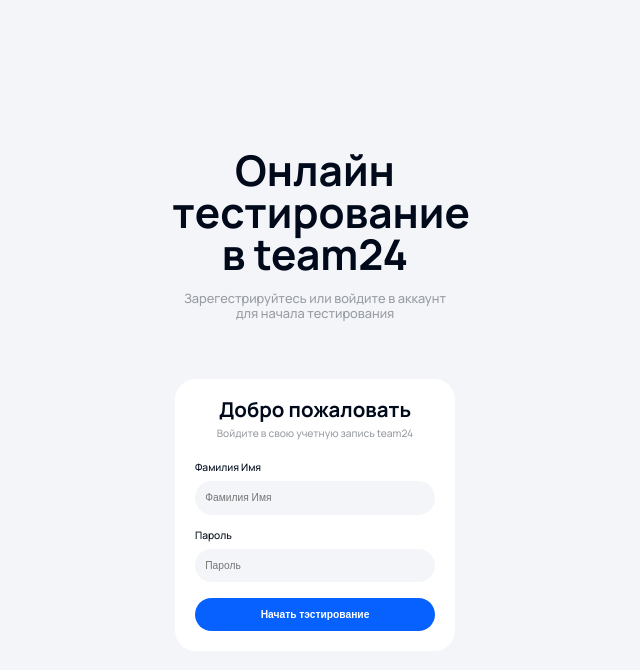
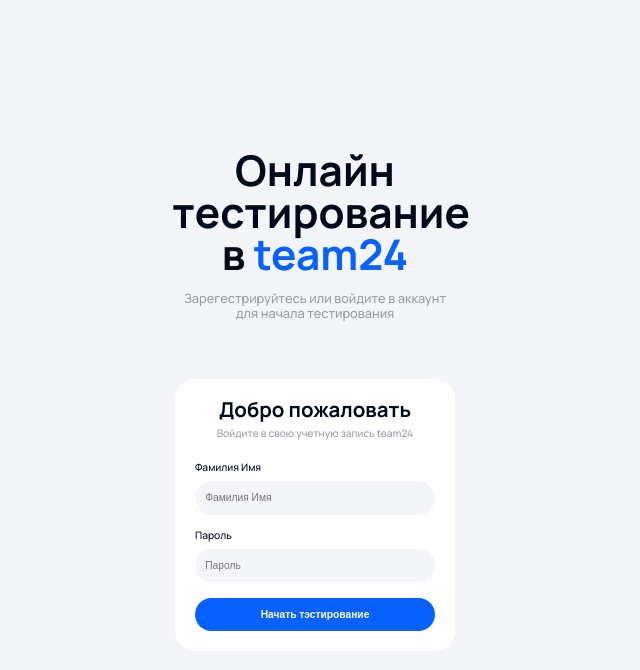
Before and after one commit to Nagiev100/SkillTrack, a Next.js app: page /auth in a window 1280 px wide. Shown: the top 670 px of the page, without its empty margins (325-965 px from the left). Built offline with nearby package versions, Linux system fonts and the light colour scheme.

Commit message:
Refactor units of measurement in the project

```diff
--- a/src/react/shared/ui/headAuth/HeadAuth.tsx
+++ b/src/react/shared/ui/headAuth/HeadAuth.tsx
@@ -1,4 +1,4 @@
-import {memo} from "react";
+import { memo } from "react";
 import cls from './headAuth.module.scss'
 
 export interface HeadAuthProps {
@@ -6,13 +6,22 @@
     caption: string;
 }
 
+const markWord = (title: string, keyword: string) => {
+
+    return title.split(' ').map((word, index) =>
+        word.toLowerCase() === keyword.toLowerCase() ? (
+            <span key={index} className={cls.coloredText}>{word}</span>
+        ) : word + ' '
+    );
+};
+
 export const HeadAuth = memo((props: HeadAuthProps) => {
+    const { title, caption } = props;
 
-    const {title, caption} = props;
-     return (
-         <section className={cls.ContainerHeadAuth}>
-             <h1>{title}</h1>
-             <p>{caption}</p>
-         </section>
-     )
-})
+    return (
+        <section className={cls.ContainerHeadAuth}>
+            <h1>{markWord(title, 'team24')}</h1>
+            <p>{caption}</p>
+        </section>
+    );
+});
--- a/src/react/shared/ui/headAuth/headAuth.module.scss
+++ b/src/react/shared/ui/headAuth/headAuth.module.scss
@@ -20,3 +20,7 @@
     color: #999DA3;
   }
 }
+
+.coloredText  {
+  color: #0761FF;
+}
```
